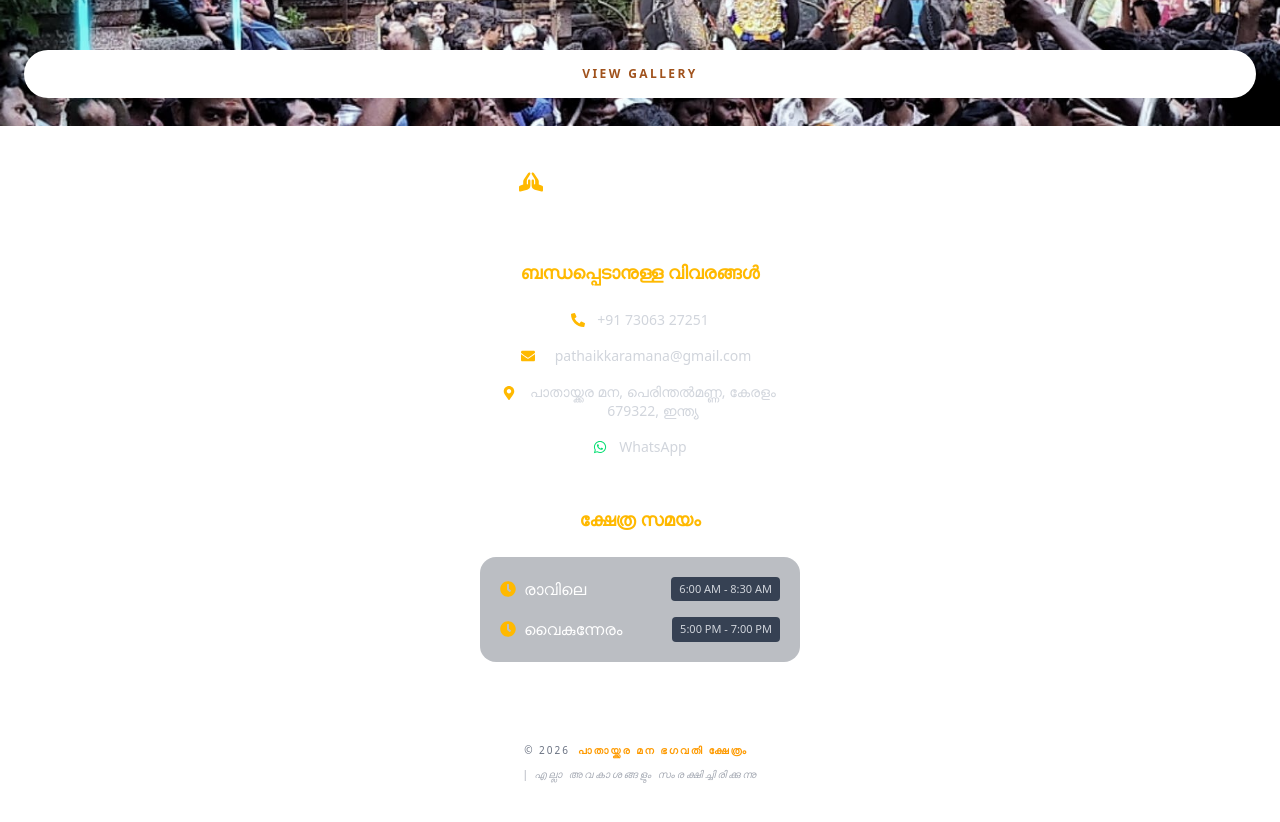
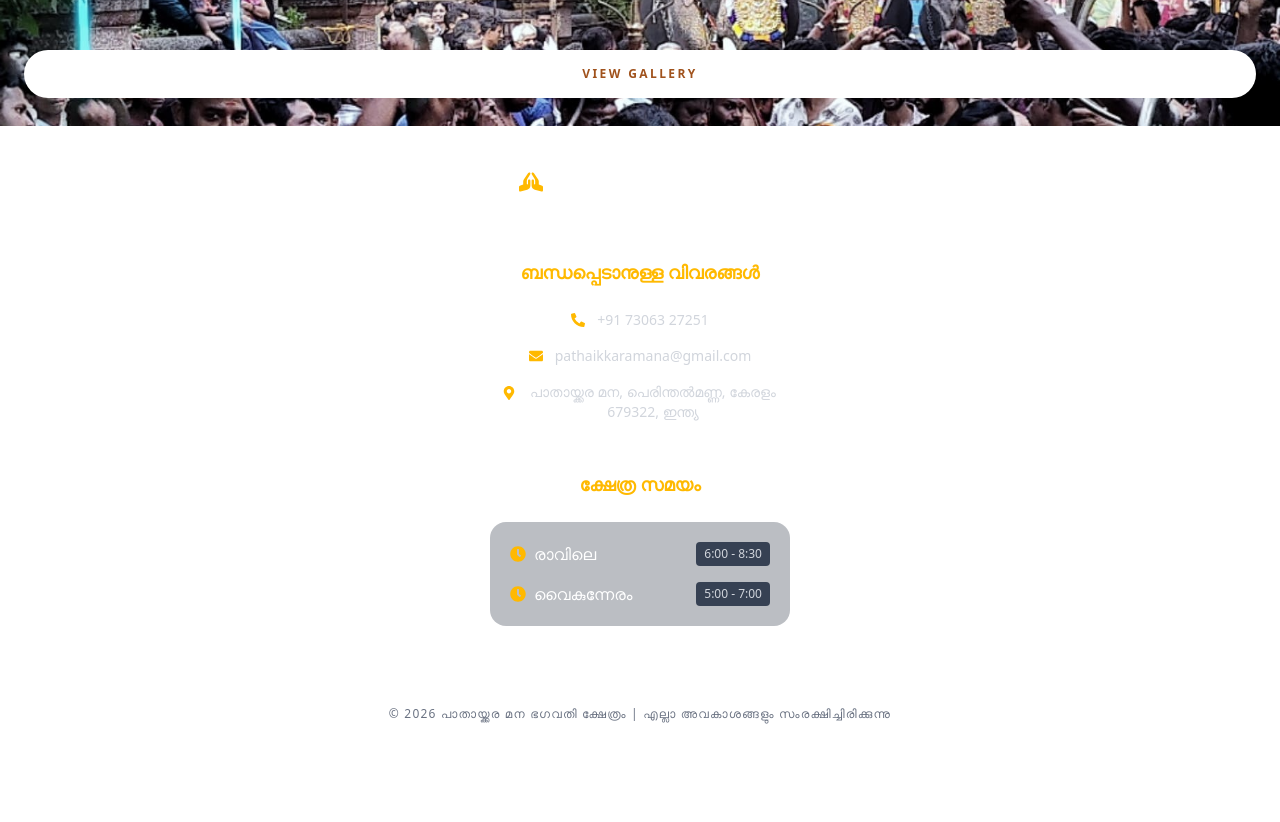
Before and after one commit to Sarath8943/pathaikkaramana, a React (Vite) app in the folder client/: page / in a window 1280 px wide. Shown: the part 2400-3222 px from the top of the page. After the commit the page ends 3162 px from the top, so only its background shows below. Built offline with nearby package versions, Linux system fonts and the light colour scheme.

Commit message:
update footer

```diff
--- a/client/src/components/user/Footer.jsx
+++ b/client/src/components/user/Footer.jsx
@@ -11,14 +11,13 @@ import { useTranslation } from "react-i18next";
 
 export const Footer = () => {
   const { t } = useTranslation();
-
   return (
-    <footer className="bg-linear-to-b from-gray-900 to-black text-gray-300 py-10 md:py-16 relative w-full overflow-hidden border-t border-gray-800">
+    <footer className="bg-linear-to-b from-gray-900 to-black text-gray-300 py-10 md:py-16 relative w-full border-t border-gray-800">
       <div className="max-w-7xl mx-auto px-6 lg:px-8">
         <div className="grid grid-cols-1 md:grid-cols-3 gap-12 mb-12">
-          <div className="text-center md:text-left flex flex-col items-center md:items-start">
-            <div className="flex items-center justify-center md:justify-start mb-4">
-              <FaPrayingHands className="text-amber-400 text-2xl mr-3 shrink-0" />
+          <div className="flex flex-col items-center md:items-start text-center md:text-left">
+            <div className="flex items-center mb-4">
+              <FaPrayingHands className="text-amber-400 text-2xl mr-3" />
               <h2 className="text-sm md:text-base font-bold text-white uppercase tracking-wider">
                 {t("temple_full_name")}
               </h2>
@@ -26,11 +25,11 @@ export const Footer = () => {
           </div>
 
           <div className="flex flex-col items-center md:items-start">
-            <h3 className="text-lg font-semibold text-amber-400 mb-5 border-b border-amber-400/30 pb-1 w-fit">
+            <h3 className="text-lg font-semibold text-amber-400 mb-5 border-b border-amber-400/30 pb-1">
               {t("contact_info")}
             </h3>
             <ul className="space-y-4 text-sm w-full">
-              <li className="flex items-center justify-center md:justify-start space-x-3 group">
+              <li className="flex items-center justify-center md:justify-start space-x-3">
                 <FaPhoneAlt className="text-amber-400 shrink-0" />
                 <a
                   href="tel:+917306327251"
@@ -39,67 +38,48 @@ export const Footer = () => {
                   +91 73063 27251
                 </a>
               </li>
-              <li className="flex items-center justify-center md:justify-start space-x-3 group">
+              <li className="flex items-center justify-center md:justify-start space-x-3">
                 <FaEnvelope className="text-amber-400 shrink-0" />
                 <a
                   href="mailto:pathaikkaramana@gmail.com"
-                  className="hover:text-amber-400 transition break-all px-2 md:px-0"
+                  className="hover:text-amber-400 transition"
                 >
                   pathaikkaramana@gmail.com
                 </a>
               </li>
-              <li className="flex items-start justify-center md:justify-start space-x-3 group">
+              <li className="flex items-start justify-center md:justify-start space-x-3 text-center md:text-left">
                 <FaMapMarkerAlt className="text-amber-400 mt-1 shrink-0" />
                 <a
-                  href="https://www.google.com/maps/search/?api=1&query=Pathaikkara+Mana+Perinthalmanna"
-                  target="_blank"
-                  rel="noopener noreferrer"
-                  className="hover:text-amber-400 transition leading-snug text-center md:text-left max-w-62.5"
+                  href="#"
+                  className="hover:text-amber-400 transition max-w-[250px]"
                 >
                   {t("temple_location") ||
-                    "Pathaikkara Mana, Perinthalmanna, Kerala 679322, India"}
-                </a>
-              </li>
-              <li className="flex items-center justify-center md:justify-start space-x-3">
-                <FaWhatsapp className="text-green-400 shrink-0" />
-                <a
-                  href="https://wa.me/917306327251"
-                  target="_blank"
-                  rel="noopener noreferrer"
-                  className="hover:text-green-400 transition font-medium"
-                >
-                  WhatsApp
+                    "Pathaikkara Mana, Perinthalmanna, Kerala 679322"}
                 </a>
               </li>
             </ul>
           </div>
 
           <div className="flex flex-col items-center md:items-start">
-            <h3 className="text-lg font-semibold text-amber-400 mb-5 border-b border-amber-400/30 pb-1 w-fit">
+            <h3 className="text-lg font-semibold text-amber-400 mb-5 border-b border-amber-400/30 pb-1">
               {t("temple_timings")}
             </h3>
-            <div className="bg-gray-800/30 p-5 rounded-2xl border border-gray-700 w-full max-w-[320px] md:max-w-none shadow-inner">
+            <div className="bg-gray-800/30 p-5 rounded-2xl border border-gray-700 w-full max-w-[300px]">
               <div className="space-y-4">
-                <div className="flex justify-between items-center gap-4">
-                  <div className="flex items-center space-x-2">
-                    <FaClock className="text-amber-400 shrink-0" />
-                    <span className="font-medium text-white">
-                      {t("morning")}
-                    </span>
-                  </div>
-                  <span className="text-[11px] md:text-xs text-gray-300 bg-gray-700 px-2 py-1 rounded whitespace-nowrap">
-                    6:00 AM - 8:30 AM
+                <div className="flex justify-between items-center">
+                  <span className="text-white font-medium flex items-center gap-2">
+                    <FaClock className="text-amber-400" /> {t("morning")}
+                  </span>
+                  <span className="text-xs bg-gray-700 px-2 py-1 rounded">
+                    6:00 - 8:30
                   </span>
                 </div>
-                <div className="flex justify-between items-center gap-4">
-                  <div className="flex items-center space-x-2">
-                    <FaClock className="text-amber-400 shrink-0" />
-                    <span className="font-medium text-white">
-                      {t("evening")}
-                    </span>
-                  </div>
-                  <span className="text-[11px] md:text-xs text-gray-300 bg-gray-700 px-2 py-1 rounded whitespace-nowrap">
-                    5:00 PM - 7:00 PM
+                <div className="flex justify-between items-center">
+                  <span className="text-white font-medium flex items-center gap-2">
+                    <FaClock className="text-amber-400" /> {t("evening")}
+                  </span>
+                  <span className="text-xs bg-gray-700 px-2 py-1 rounded">
+                    5:00 - 7:00
                   </span>
                 </div>
               </div>
@@ -108,19 +88,13 @@ export const Footer = () => {
         </div>
 
         <div className="text-center border-t border-gray-800 pt-8">
-          <p className="text-[10px] md:text-xs text-gray-500 uppercase tracking-[0.2em] leading-relaxed">
-            © {new Date().getFullYear()}
-            <span className="text-amber-500 font-bold mx-2">
-              {t("temple_full_name")}
-            </span>
-            <span className="block md:inline mt-2 md:mt-0 opacity-60 italic">
-              | {t("all_rights_reserved")}
-            </span>
+          <p className="text-xs text-gray-500 uppercase tracking-widest">
+            © {new Date().getFullYear()} {t("temple_full_name")} |{" "}
+            {t("all_rights_reserved")}
           </p>
         </div>
       </div>
     </footer>
   );
 };
-
 export default Footer;
```
